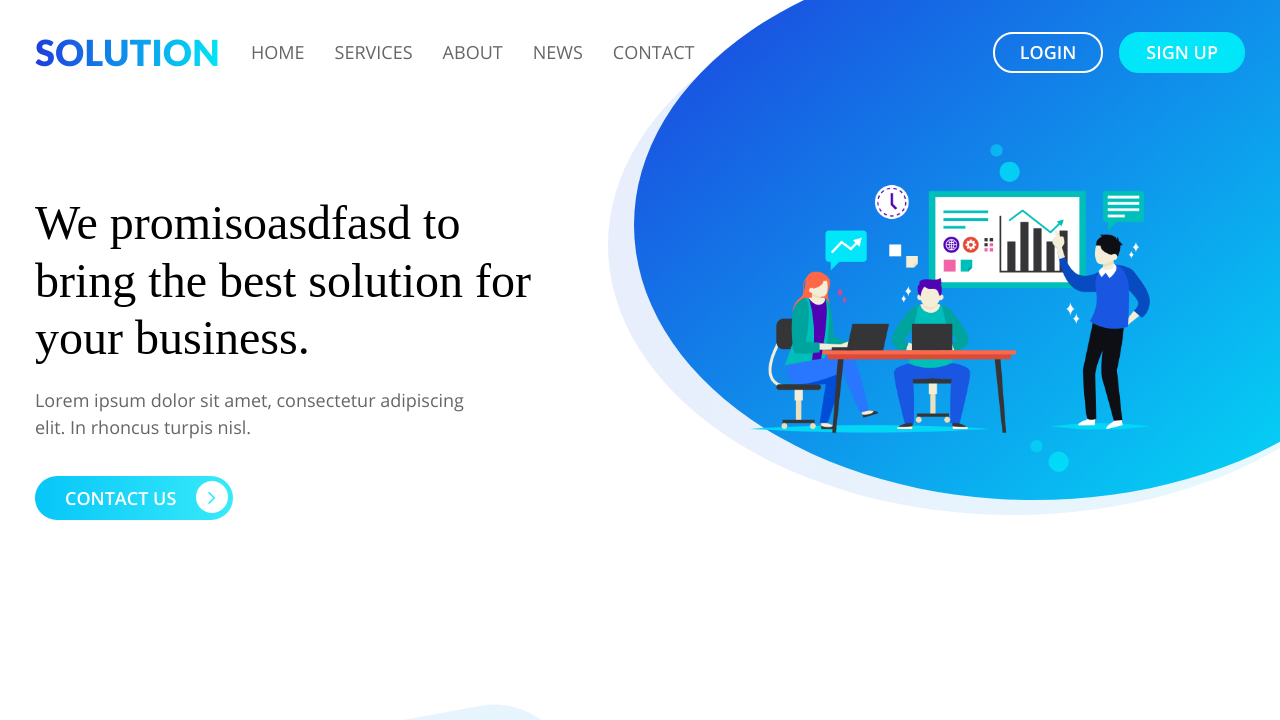
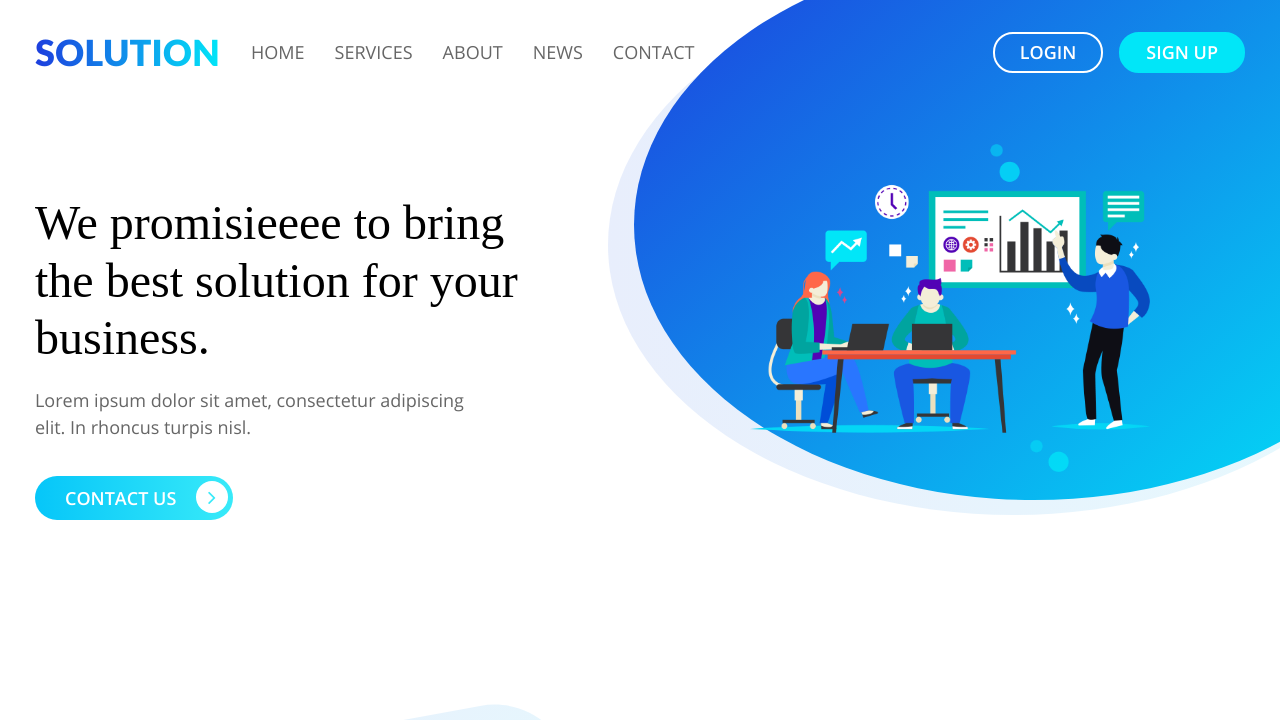
Before and after one commit to jmalberola/solution, a plain HTML site: page index.html in a window 1280 px wide. Shown: the top 720 px of the page. Drawn offline with Linux system fonts and the light colour scheme; a web font is replaced by a local one.

Commit message:
modifique

```diff
--- a/index.html
+++ b/index.html
@@ -47,7 +47,7 @@
     <div class="container">
         <div class="row">
             <div class="col-md-6">
-                <h1> We promisoasdfasd to bring
+                <h1> We promisieeee to bring
                     the best <span>solution</span> for
                     your business. </h1>
                 <p> Lorem ipsum dolor sit amet, consectetur adipiscing elit. In rhoncus turpis nisl. </p>
```
